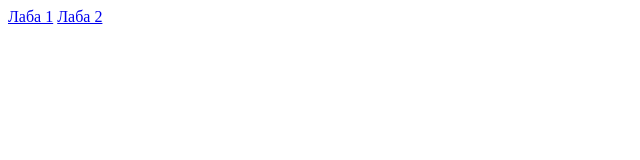
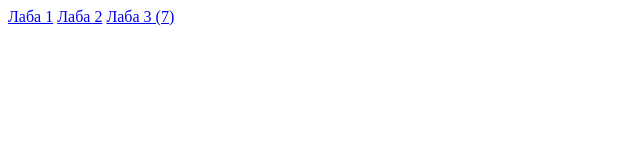
Before and after one commit to KvasLover/EVT-6-sem, a plain HTML site: page index.html in a window 1280 px wide. Shown: the full height of the page, 0-640 px from the left. Drawn offline with Linux system fonts and the light colour scheme.

Commit message:
Update index.html

```diff
--- a/index.html
+++ b/index.html
@@ -3,5 +3,6 @@
 <body>
   <a href="lab1/index.html">Лаба 1</a>
   <a href="lab2/6_lab_EVT.html">Лаба 2</a>
+  <a href="EVT_lab7/EVT_lab7.html">Лаба 3 (7)</a>
 </body>
 </html>
```
